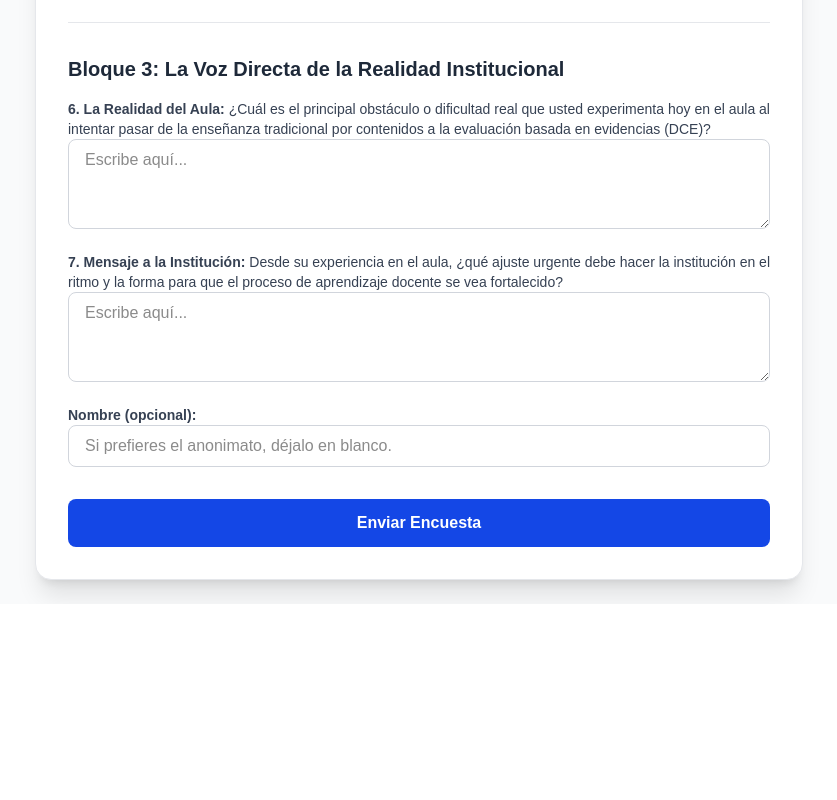
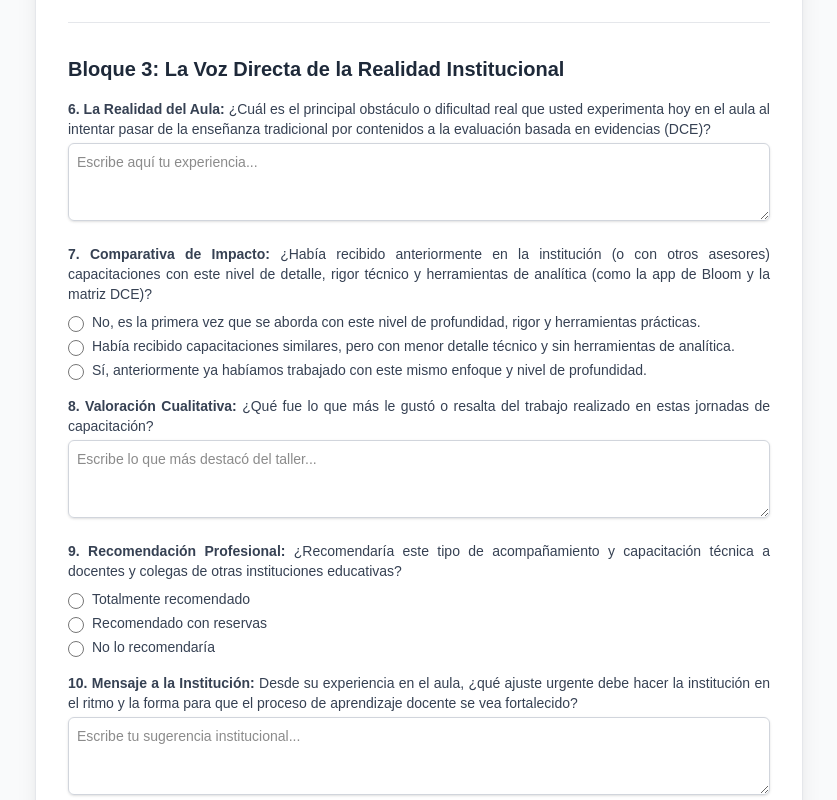
Before and after one commit to SOCIAL-TECNOLOGI/encuesta-taller, a Next.js app: page / in a window 1280 px wide. Shown: the part 1140-1940 px from the top of the page, without its empty margins (221-1058 px from the left). Before the commit the page ends 1744 px from the top, so only its background shows below. Built offline with nearby package versions, Linux system fonts and the light colour scheme.

Commit message:
Ampliación del Bloque 3 con preguntas estratégicas

```diff
--- a/app/page.tsx
+++ b/app/page.tsx
@@ -11,6 +11,9 @@ export default function Home() {
     liderazgo: '',
     requerimientos: '',
     obstaculoAula: '',
+    comparativaAsesores: '',
+    loQueMasGusto: '',
+    recomendacion: '',
     mensajeInstitucion: ''
   });
 
@@ -20,7 +23,7 @@ export default function Home() {
   const handleChange = (e: React.ChangeEvent<HTMLInputElement | HTMLTextAreaElement>) => {
     const { name, value, type } = e.target;
     if (type === 'radio') {
-      setFormData(prev => ({ ...prev, [name]: parseInt(value) || value }));
+      setFormData(prev => ({ ...prev, [name]: value }));
     } else {
       setFormData(prev => ({ ...prev, [name]: value }));
     }
@@ -31,8 +34,17 @@ export default function Home() {
     setEnviando(true);
     setExito(false);
 
-    if (formData.ritmoAprendizaje === 0 || formData.brechaAndamiaje === 0 || formData.criteriosDecreto1290 === 0 || !formData.liderazgo || !formData.requerimientos) {
-      alert('Por favor, responde todas las preguntas obligatorias (Bloque 1 y Bloque 2).');
+    // Validaciones obligatorias
+    if (
+      formData.ritmoAprendizaje === 0 ||
+      formData.brechaAndamiaje === 0 ||
+      formData.criteriosDecreto1290 === 0 ||
+      !formData.liderazgo ||
+      !formData.requerimientos ||
+      !formData.comparativaAsesores ||
+      !formData.recomendacion
+    ) {
+      alert('Por favor, responde todas las preguntas obligatorias (Bloque 1, Bloque 2 y las preguntas 7 y 9 del Bloque 3).');
       setEnviando(false);
       return;
     }
@@ -54,6 +66,9 @@ export default function Home() {
           liderazgo: '',
           requerimientos: '',
           obstaculoAula: '',
+          comparativaAsesores: '',
+          loQueMasGusto: '',
+          recomendacion: '',
           mensajeInstitucion: ''
         });
         const form = document.getElementById('survey-form') as HTMLFormElement;
@@ -85,7 +100,7 @@ export default function Home() {
 
         <form id="survey-form" onSubmit={handleSubmit} className="space-y-8">
 
-          {/* BLOQUE 1 */}
+          {/* BLOQUE 1 (sin cambios) */}
           <div className="space-y-4 border-b pb-6 border-gray-200">
             <h2 className="text-xl font-semibold text-gray-800">Bloque 1: La Realidad de la Progresión Cognitiva en el Aula</h2>
             <p className="text-sm text-gray-500">Escala: 1 = Totalmente en desacuerdo | 5 = Totalmente de acuerdo</p>
@@ -133,7 +148,7 @@ export default function Home() {
             </div>
           </div>
 
-          {/* BLOQUE 2 */}
+          {/* BLOQUE 2 (sin cambios) */}
           <div className="space-y-4 border-b pb-6 border-gray-200">
             <h2 className="text-xl font-semibold text-gray-800">Bloque 2: La Realidad del Acompañamiento Directivo y la Gobernanza</h2>
 
@@ -173,7 +188,7 @@ export default function Home() {
             </div>
           </div>
 
-          {/* BLOQUE 3 */}
+          {/* BLOQUE 3 (actualizado con nuevas preguntas) */}
           <div className="space-y-4">
             <h2 className="text-xl font-semibold text-gray-800">Bloque 3: La Voz Directa de la Realidad Institucional</h2>
 
@@ -181,21 +196,84 @@ export default function Home() {
               <label className="block text-sm font-medium text-gray-700 text-justify">
                 <strong>6. La Realidad del Aula:</strong> ¿Cuál es el principal obstáculo o dificultad real que usted experimenta hoy en el aula al intentar pasar de la enseñanza tradicional por contenidos a la evaluación basada en evidencias (DCE)?
               </label>
-              <textarea name="obstaculoAula" rows={3} onChange={handleChange} className="w-full px-4 py-2 border border-gray-300 rounded-lg focus:ring-2 focus:ring-blue-500" placeholder="Escribe aquí..."></textarea>
+              <textarea
+                name="obstaculoAula"
+                rows={3}
+                onChange={handleChange}
+                className="mt-1 w-full rounded-md border-gray-300 shadow-sm focus:border-blue-500 focus:ring-blue-500 text-sm p-2 border"
+                placeholder="Escribe aquí tu experiencia..."
+              />
             </div>
 
             <div>
               <label className="block text-sm font-medium text-gray-700 text-justify">
-                <strong>7. Mensaje a la Institución:</strong> Desde su experiencia en el aula, ¿qué ajuste urgente debe hacer la institución en el ritmo y la forma para que el proceso de aprendizaje docente se vea fortalecido?
+                <strong>7. Comparativa de Impacto:</strong> ¿Había recibido anteriormente en la institución (o con otros asesores) capacitaciones con este nivel de detalle, rigor técnico y herramientas de analítica (como la app de Bloom y la matriz DCE)?
               </label>
-              <textarea name="mensajeInstitucion" rows={3} onChange={handleChange} className="w-full px-4 py-2 border border-gray-300 rounded-lg focus:ring-2 focus:ring-blue-500" placeholder="Escribe aquí..."></textarea>
+              <div className="mt-2 space-y-1">
+                {[
+                  'No, es la primera vez que se aborda con este nivel de profundidad, rigor y herramientas prácticas.',
+                  'Había recibido capacitaciones similares, pero con menor detalle técnico y sin herramientas de analítica.',
+                  'Sí, anteriormente ya habíamos trabajado con este mismo enfoque y nivel de profundidad.'
+                ].map(texto => (
+                  <label key={texto} className="flex items-start gap-2 cursor-pointer text-sm text-gray-700 text-justify">
+                    <input type="radio" name="comparativaAsesores" value={texto} onChange={handleChange} className="mt-1 h-4 w-4 text-blue-700 flex-shrink-0" />
+                    <span>{texto}</span>
+                  </label>
+                ))}
+              </div>
+            </div>
+
+            <div>
+              <label className="block text-sm font-medium text-gray-700 text-justify">
+                <strong>8. Valoración Cualitativa:</strong> ¿Qué fue lo que más le gustó o resalta del trabajo realizado en estas jornadas de capacitación?
+              </label>
+              <textarea
+                name="loQueMasGusto"
+                rows={3}
+                onChange={handleChange}
+                className="mt-1 w-full rounded-md border-gray-300 shadow-sm focus:border-blue-500 focus:ring-blue-500 text-sm p-2 border"
+                placeholder="Escribe lo que más destacó del taller..."
+              />
+            </div>
+
+            <div>
+              <label className="block text-sm font-medium text-gray-700 text-justify">
+                <strong>9. Recomendación Profesional:</strong> ¿Recomendaría este tipo de acompañamiento y capacitación técnica a docentes y colegas de otras instituciones educativas?
+              </label>
+              <div className="mt-2 space-y-1">
+                {['Totalmente recomendado', 'Recomendado con reservas', 'No lo recomendaría'].map(texto => (
+                  <label key={texto} className="flex items-start gap-2 cursor-pointer text-sm text-gray-700 text-justify">
+                    <input type="radio" name="recomendacion" value={texto} onChange={handleChange} className="mt-1 h-4 w-4 text-blue-700 flex-shrink-0" />
+                    <span>{texto}</span>
+                  </label>
+                ))}
+              </div>
+            </div>
+
+            <div>
+              <label className="block text-sm font-medium text-gray-700 text-justify">
+                <strong>10. Mensaje a la Institución:</strong> Desde su experiencia en el aula, ¿qué ajuste urgente debe hacer la institución en el ritmo y la forma para que el proceso de aprendizaje docente se vea fortalecido?
+              </label>
+              <textarea
+                name="mensajeInstitucion"
+                rows={3}
+                onChange={handleChange}
+                className="mt-1 w-full rounded-md border-gray-300 shadow-sm focus:border-blue-500 focus:ring-blue-500 text-sm p-2 border"
+                placeholder="Escribe tu sugerencia institucional..."
+              />
             </div>
 
             <div>
               <label className="block text-sm font-medium text-gray-700">
                 <strong>Nombre (opcional):</strong>
               </label>
-              <input type="text" name="nombre" onChange={handleChange} className="w-full px-4 py-2 border border-gray-300 rounded-lg" placeholder="Si prefieres el anonimato, déjalo en blanco." />
+              <input
+                type="text"
+                name="nombre"
+                onChange={handleChange}
+                className="mt-1 w-full rounded-md border-gray-300 shadow-sm focus:border-blue-500 focus:ring-blue-500 text-sm p-2 border"
+                placeholder="Si prefieres el anonimato, déjalo en blanco."
+              />
             </div>
           </div>
 
```
